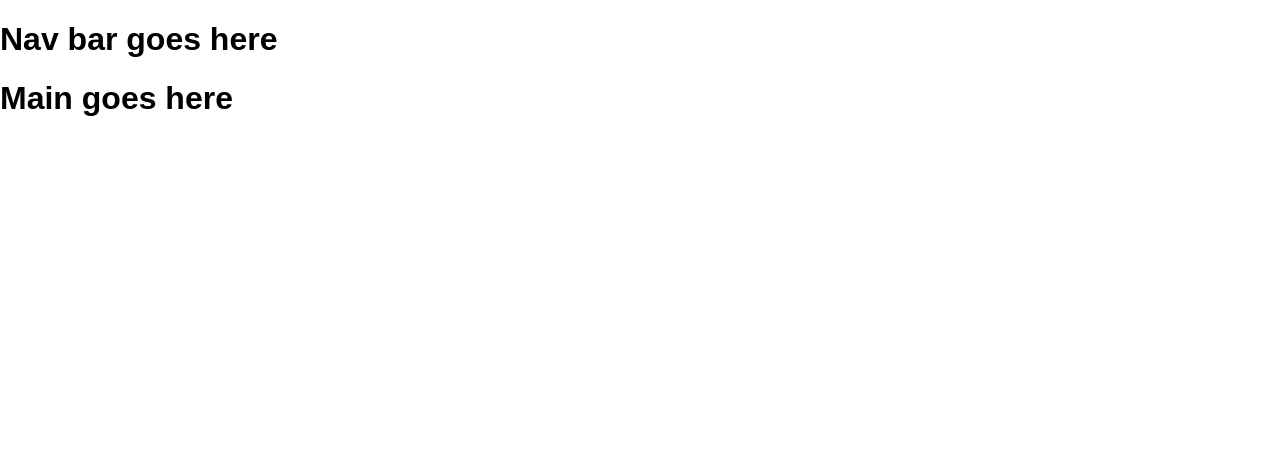
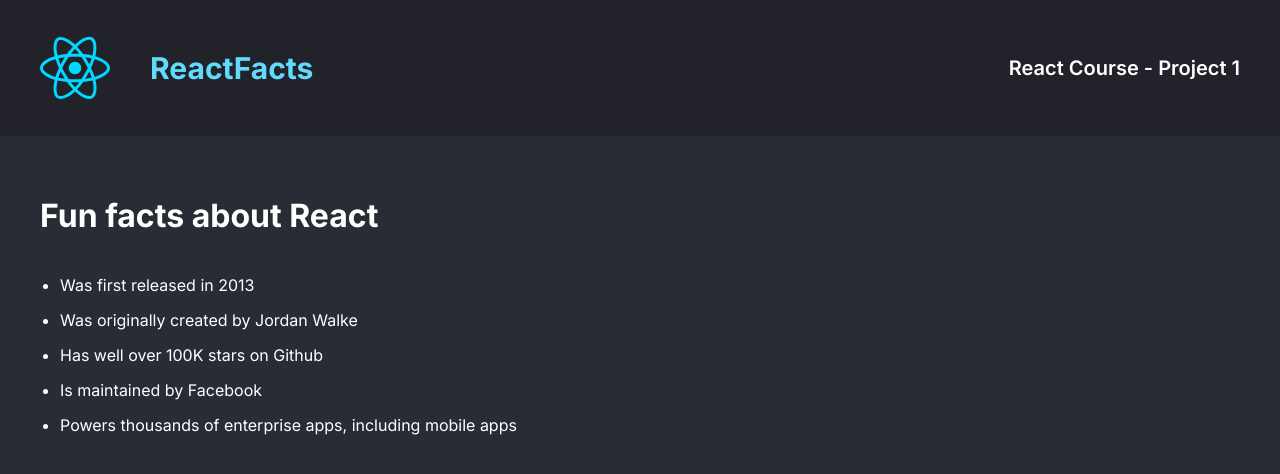
Before and after one commit to vfreis09/learn-react, a React (Vite) app: page / in a window 1280 px wide. Shown: the top 474 px of the page. Built offline with nearby package versions, Linux system fonts and the light colour scheme.

Commit message:
Main section

```diff
--- a/src/components/Main.jsx
+++ b/src/components/Main.jsx
@@ -1,5 +1,18 @@
+import "../styles/main.css";
+
 function Main() {
-  return <h1>Main goes here</h1>;
+  return (
+    <main className="main-section">
+      <h1 className="main-title">Fun facts about React</h1>
+      <ul className="main-list">
+        <li>Was first released in 2013</li>
+        <li>Was originally created by Jordan Walke</li>
+        <li>Has well over 100K stars on Github</li>
+        <li>Is maintained by Facebook</li>
+        <li>Powers thousands of enterprise apps, including mobile apps</li>
+      </ul>
+    </main>
+  );
 }
 
 export default Main;
--- a/src/components/Navbar.jsx
+++ b/src/components/Navbar.jsx
@@ -1,5 +1,17 @@
+import "../styles/nav.css";
+
 function Nav() {
-  return <h1>Nav bar goes here</h1>;
+  return (
+    <nav className="nav-bar">
+      <div className="left-side">
+        <img src="./react.svg" className="logo"></img>
+        <p className="react-title">ReactFacts</p>
+      </div>
+      <div className="right-side">
+        <p className="course-title">React Course - Project 1</p>
+      </div>
+    </nav>
+  );
 }
 
 export default Nav;
--- a/src/styles/index.css
+++ b/src/styles/index.css
@@ -1,57 +1,10 @@
+* {
+  box-sizing: border-box;
+  font-family: Inter, sans-serif;
+  color: white;
+}
+
 body {
   margin: 0px;
-  padding-bottom: 200px;
-  font-family: Arial;
+  background-color: #282d35;
 }
-
-.nav,
-li {
-  padding: 10px;
-}
-
-.nav-bar {
-  display: flex;
-  align-items: center;
-  justify-content: space-between;
-  box-shadow: 0 2px 4px 0 rgba(0, 0, 0, 0.2);
-}
-
-.nav-items {
-  display: flex;
-  list-style: none;
-  align-items: center;
-  justify-content: space-between;
-  padding: 20px;
-}
-
-.react-logo {
-  width: 60px;
-  padding: 20px;
-}
-
-.main-content {
-  display: flex;
-  align-items: start;
-  flex-direction: column;
-  width: 100%;
-}
-
-.title {
-  padding-left: 100px;
-}
-
-.list {
-  padding-top: 30px;
-  padding-left: 140px;
-}
-
-.footer {
-  position: fixed;
-  left: 0;
-  bottom: 0;
-  width: 100%;
-  background-color: darkgray;
-  color: white;
-  text-align: center;
-  padding: 20px;
-}
--- /dev/null
+++ b/src/styles/main.css
@@ -0,0 +1,17 @@
+.main-section {
+  width: 100%;
+}
+
+.main-title {
+  padding-left: 40px;
+  margin-top: 60px;
+}
+
+.main-list {
+  margin-top: 40px;
+  padding-left: 60px;
+}
+
+.main-list > li {
+  margin-top: 15px;
+}
--- /dev/null
+++ b/src/styles/nav.css
@@ -0,0 +1,34 @@
+.nav-bar {
+  background-color: #21222a;
+  display: flex;
+  justify-content: space-between;
+}
+
+.left-side {
+  display: flex;
+}
+
+.logo {
+  padding: 20px;
+  padding-left: 40px;
+  width: 130px;
+}
+
+.react-title {
+  color: #61dafb;
+  font-weight: 700;
+  font-size: 30px;
+  padding: 20px;
+}
+
+.right-side {
+  display: flex;
+  align-items: center;
+}
+
+.course-title {
+  font-weight: 600;
+  font-size: 20px;
+  text-align: center;
+  padding-right: 40px;
+}
```
